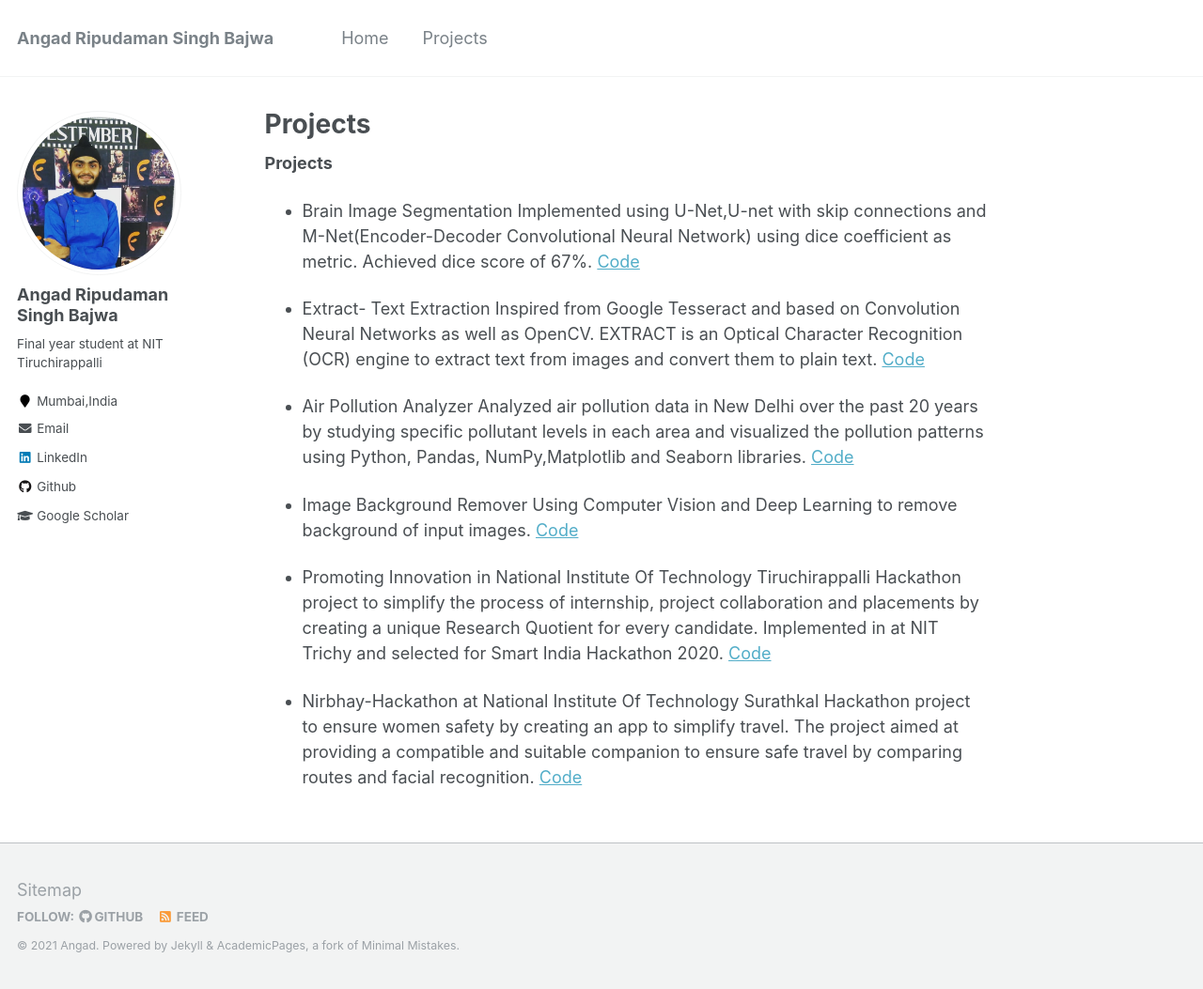
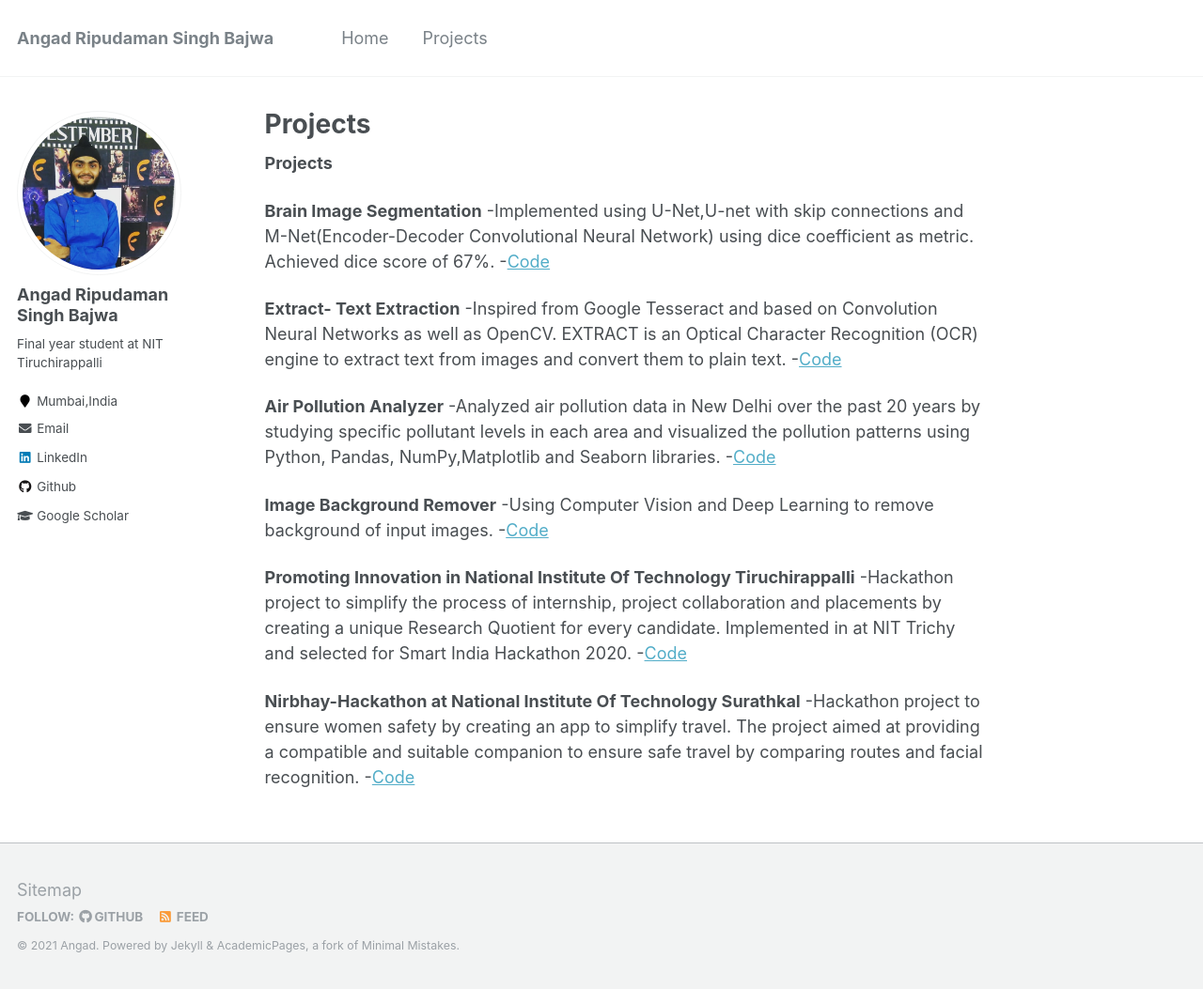
Before and after one commit to angadbajwa23/angadbajwa23.github.io, a Jekyll site: the page built from _pages/publications.md, in a window 1280 px wide and 1053 px high. Shown: the whole window at 94% size. Built offline with Jekyll 4.4.1, drawn with Linux system fonts in a browser that asks for light colours.

```diff
--- a/_pages/publications.md
+++ b/_pages/publications.md
@@ -7,36 +7,35 @@ author_profile: true
 **Projects**
 
 
-- Brain Image Segmentation
-Implemented using U-Net,U-net with skip connections and M-Net(Encoder-Decoder Convolutional Neural
+ **Brain Image Segmentation**
+-Implemented using U-Net,U-net with skip connections and M-Net(Encoder-Decoder Convolutional Neural
 Network) using dice coefficient as metric. Achieved dice score of 67%.
-[Code](https://github.com/angadbajwa23/Segmentation-of-2D-Brain-MR-Images-using-Deep-Neural-Architectures)
+-[Code](https://github.com/angadbajwa23/Segmentation-of-2D-Brain-MR-Images-using-Deep-Neural-Architectures)
 
-- Extract- Text Extraction
-Inspired from Google Tesseract and based on Convolution Neural Networks as well as OpenCV.
+**Extract- Text Extraction**
+-Inspired from Google Tesseract and based on Convolution Neural Networks as well as OpenCV.
 EXTRACT is an Optical Character Recognition (OCR) engine to extract text from images and convert
 them to plain text.
-[Code](https://github.com/angadbajwa23/Text_Extraction)
+-[Code](https://github.com/angadbajwa23/Text_Extraction)
 
-- Air Pollution Analyzer
-Analyzed air pollution data in New Delhi over the past 20 years by studying specific pollutant levels in
+**Air Pollution Analyzer**
+-Analyzed air pollution data in New Delhi over the past 20 years by studying specific pollutant levels in
 each area and visualized the pollution patterns using Python, Pandas, NumPy,Matplotlib and Seaborn
 libraries.
-[Code](https://github.com/angadbajwa23/Analyzing-Air-Pollution-in-Delhi)
+-[Code](https://github.com/angadbajwa23/Analyzing-Air-Pollution-in-Delhi)
 
+**Image Background Remover**
+-Using Computer Vision and Deep Learning to remove background of input images.
+-[Code](https://github.com/angadbajwa23/Image-Background-Remover)
 
-- Image Background Remover
-Using Computer Vision and Deep Learning to remove background of input images.
-[Code](https://github.com/angadbajwa23/Image-Background-Remover)
-
-- Promoting Innovation in National Institute Of Technology Tiruchirappalli
-Hackathon project to simplify the process of internship, project collaboration and placements by creating
+**Promoting Innovation in National Institute Of Technology Tiruchirappalli**
+-Hackathon project to simplify the process of internship, project collaboration and placements by creating
 a unique Research Quotient for every candidate. Implemented in at NIT Trichy and selected for Smart
 India Hackathon 2020.
-[Code](https://github.com/angadbajwa23/promoting-innovation-in-nitt)
+-[Code](https://github.com/angadbajwa23/promoting-innovation-in-nitt)
 
-- Nirbhay-Hackathon at National Institute Of Technology Surathkal
-Hackathon project to ensure women safety by creating an app to simplify travel. The project aimed at
+**Nirbhay-Hackathon at National Institute Of Technology Surathkal**
+-Hackathon project to ensure women safety by creating an app to simplify travel. The project aimed at
 providing a compatible and suitable companion to ensure safe travel by comparing routes and facial
 recognition.
-[Code](https://github.com/angadbajwa23/NirBhay)
+-[Code](https://github.com/angadbajwa23/NirBhay)
```
Also changed, not shown: _pages/about.md (+1 -1 lines).
